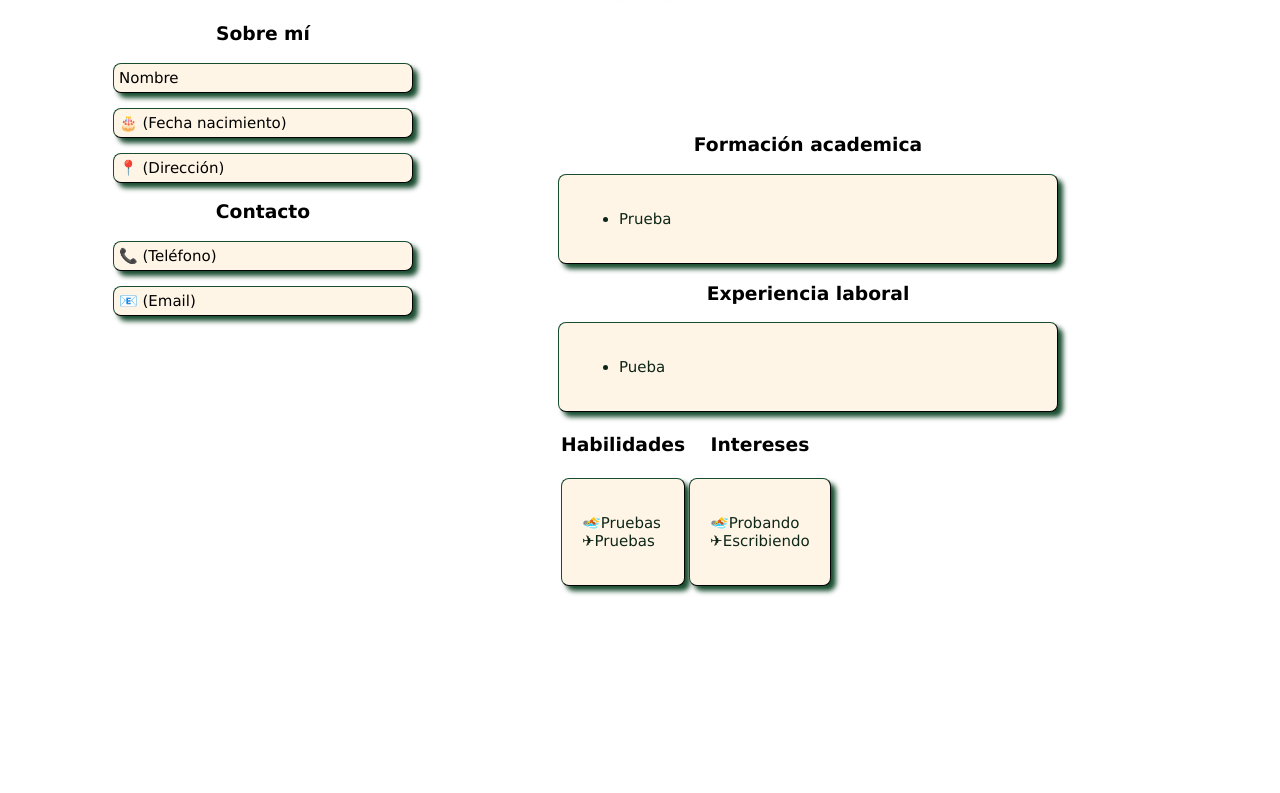
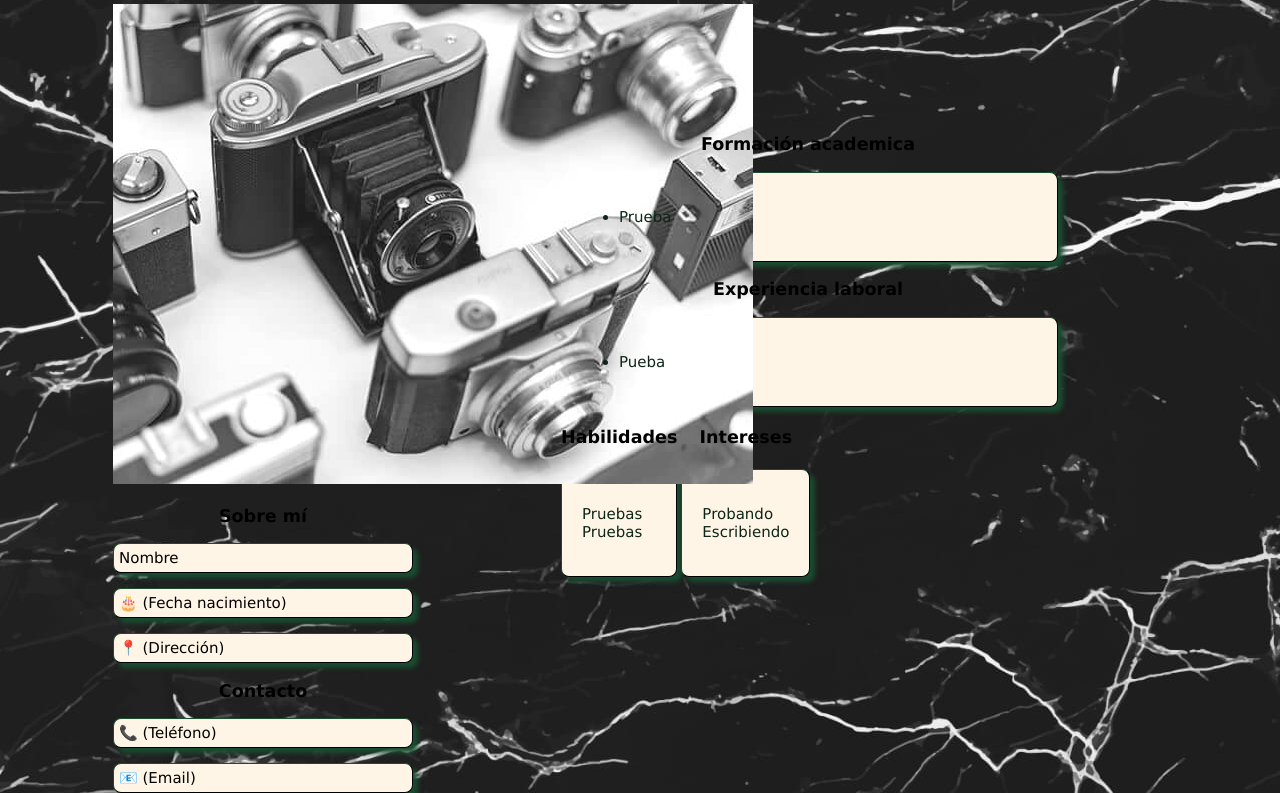
Before and after one commit to cdelgadoh/2020-2021-CSAAI-Practicas, a plain HTML site: page P1/index.html in a window 1280 px wide. Shown: the part 71-864 px from the top of the page. Before the commit the page ends 800 px from the top, so only its background shows below. Drawn offline with Linux system fonts and the light colour scheme.

Commit message:
Imagenes añadidas

```diff
--- a/P1/estilo.css
+++ b/P1/estilo.css
@@ -1,3 +1,8 @@
+body{
+    background-image: url(image1.jpeg);
+    font-size: 15px;
+  }
+
 h1{
     font-family: "Verdana", sans-serif;
     text-align: center;
--- a/P1/index.html
+++ b/P1/index.html
@@ -10,6 +10,7 @@
 <body>
     <h1>Mi CV</h1>
     <div id='sobremi'>
+        <img src="image.jpg">
         <h3>Sobre mí</h3>
             <p>Nombre</p>
             <p>&#127874; (Fecha nacimiento)</p>
@@ -43,16 +44,16 @@
             <td>
                 <div class="info">
                     <dl>
-                        <dt>&#127946;Pruebas</dt>
-                        <dt>&#9992;Pruebas</dt>
+                        <dt>Pruebas</dt>
+                        <dt>Pruebas</dt>
                     </dl>
                 </div>
             </td>
             <td>
                 <div class="info">
                     <dl>
-                        <dt>&#127946;Probando</dt>
-                        <dt>&#9992;Escribiendo</dt>
+                        <dt>Probando</dt>
+                        <dt>Escribiendo</dt>
                     </dl>
                 </div>
             </td>
```
Also changed, not shown: P1/image.jpg (added), P1/image1.jpeg (added).
